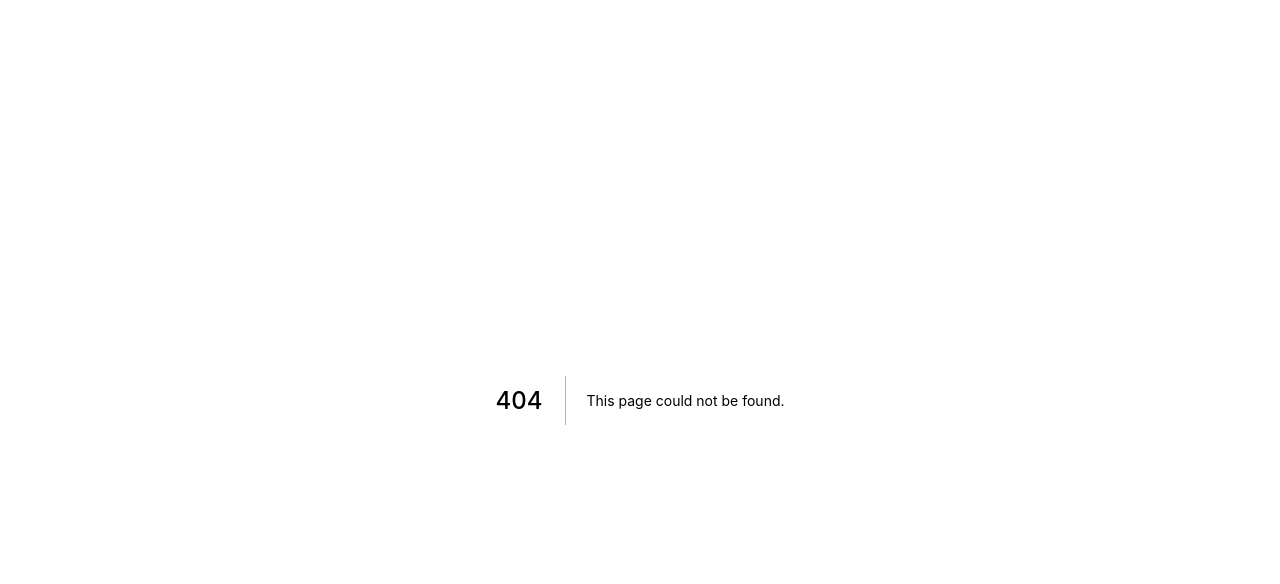
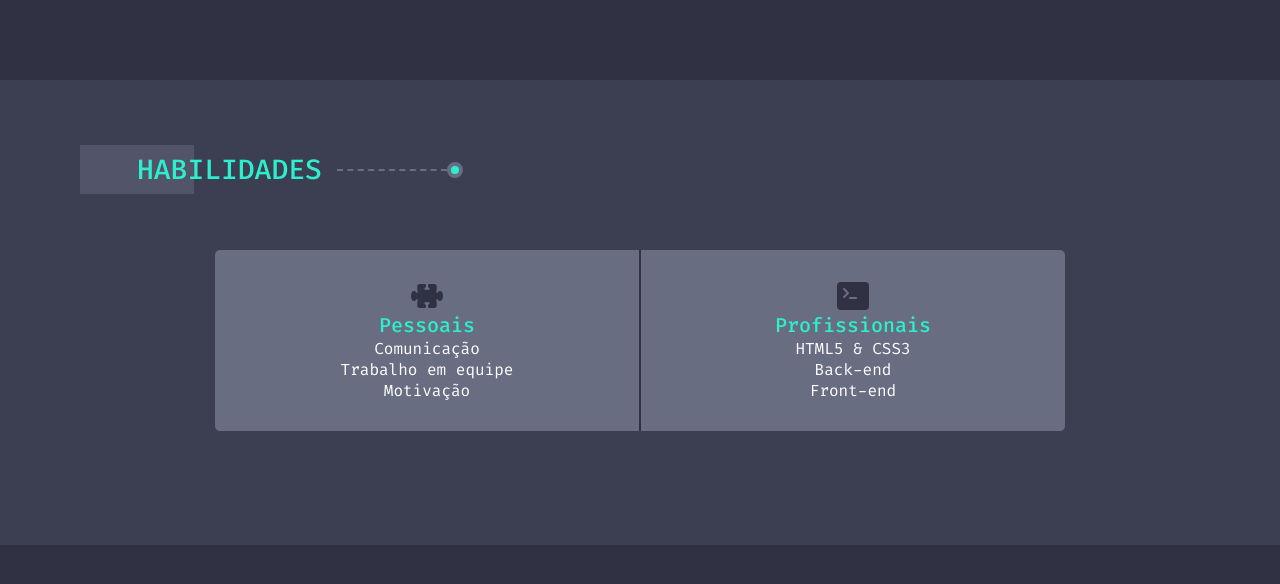
Before and after one commit to jrbytes/jrbytes-site, a Next.js app: page /components/Skills in a window 1280 px wide. Before the commit this address had no page. Shown: the top 584 px of the page. Built offline with nearby package versions, Linux system fonts and the light colour scheme.

Commit message:
Adding softs kills and hard skills.

```diff
--- /dev/null
+++ b/src/pages/components/Skills.tsx
@@ -0,0 +1,41 @@
+import { BsPuzzleFill, BsTerminalFill } from 'react-icons/bs'
+
+import Title from './Title'
+
+import {
+  SkillsCSS,
+  Container,
+  ContainerSkills,
+  SoftSkills,
+  HardSkills,
+} from '../../styles/components/skills'
+
+const Skills: React.FC = () => {
+  return (
+    <SkillsCSS>
+      <Container>
+        <Title title="habilidades" />
+
+        <ContainerSkills>
+          <SoftSkills>
+            <BsPuzzleFill fontSize="32px" color="#303244" />
+            <h2>Pessoais</h2>
+            <p>Comunicação</p>
+            <p>Trabalho em equipe</p>
+            <p>Motivação</p>
+          </SoftSkills>
+
+          <HardSkills>
+            <BsTerminalFill fontSize="32px" color="#303244" />
+            <h2>Profissionais</h2>
+            <p>HTML5 & CSS3</p>
+            <p>Back-end</p>
+            <p>Front-end</p>
+          </HardSkills>
+        </ContainerSkills>
+      </Container>
+    </SkillsCSS>
+  )
+}
+
+export default Skills
--- a/src/pages/components/Title.tsx
+++ b/src/pages/components/Title.tsx
@@ -14,7 +14,7 @@ const Title: React.FC<TitleProps> = ({ title }) => {
   return (
     <ContainerTitle>
       <ElementOne />
-      <TitleText>{title}</TitleText>
+      <TitleText>{title.toUpperCase()}</TitleText>
       <ElementTwo />
       <ElementThree />
     </ContainerTitle>
--- a/src/pages/index.tsx
+++ b/src/pages/index.tsx
@@ -1,6 +1,7 @@
 import { Menu, Banner } from '../styles/pages/home'
 
 import AboutMe from './components/AboutMe'
+import Skills from './components/Skills'
 
 import Logo from '../assets/images/logo.svg'
 import ToggleMenu from '../assets/images/toggle-menu.svg'
@@ -33,6 +34,8 @@ const Home: React.FC = () => {
       </Banner>
 
       <AboutMe />
+
+      <Skills />
     </>
   )
 }
--- a/src/styles/components/aboutme.ts
+++ b/src/styles/components/aboutme.ts
@@ -1,6 +1,6 @@
 import styled from 'styled-components'
 
-export const AboutMe = styled.div`
+export const AboutMeCSS = styled.div`
   width: 100%;
   margin-top: 107px;
 `
--- /dev/null
+++ b/src/styles/components/skills.ts
@@ -0,0 +1,54 @@
+import styled from 'styled-components'
+
+export const SkillsCSS = styled.div`
+  width: 100%;
+  height: 400px;
+  margin-top: 80px;
+  padding-top: 65px;
+
+  background-color: #3c3f51;
+`
+
+export const Container = styled.div`
+  max-width: 1120px;
+  margin: 0 auto;
+`
+
+export const ContainerSkills = styled.div`
+  width: 850px;
+  margin: 0 auto;
+  margin-top: 56px;
+
+  display: flex;
+  flex-direction: row;
+
+  h2 {
+    font-size: 20px;
+    font-weight: 500;
+    color: var(--secondary-color);
+  }
+`
+
+export const SoftSkills = styled.div`
+  width: 425px;
+  padding: 30px 25px;
+  border-radius: 5px 0 0 5px;
+  background-color: var(--primary-color-light);
+  border-right: 1px solid var(--primary-color);
+
+  display: flex;
+  flex-direction: column;
+  align-items: center;
+`
+
+export const HardSkills = styled.div`
+  width: 425px;
+  padding: 30px 25px;
+  border-radius: 0 5px 5px 0;
+  background-color: var(--primary-color-light);
+  border-left: 1px solid var(--primary-color);
+
+  display: flex;
+  flex-direction: column;
+  align-items: center;
+`
--- a/src/styles/components/title.ts
+++ b/src/styles/components/title.ts
@@ -12,6 +12,7 @@ export const TitleText = styled.h2`
   font-weight: 500;
   margin-left: -57px;
   color: var(--secondary-color);
+  z-index: 1;
 `
 
 export const ElementOne = styled.div`
@@ -20,7 +21,7 @@ export const ElementOne = styled.div`
   margin: 0;
   background-color: var(--primary-color-light);
   opacity: 50%;
-  z-index: -1;
+  z-index: 0;
 `
 
 export const ElementTwo = styled.div`
```
Also changed, not shown: src/pages/components/AboutMe.tsx (+5 -5 lines).
